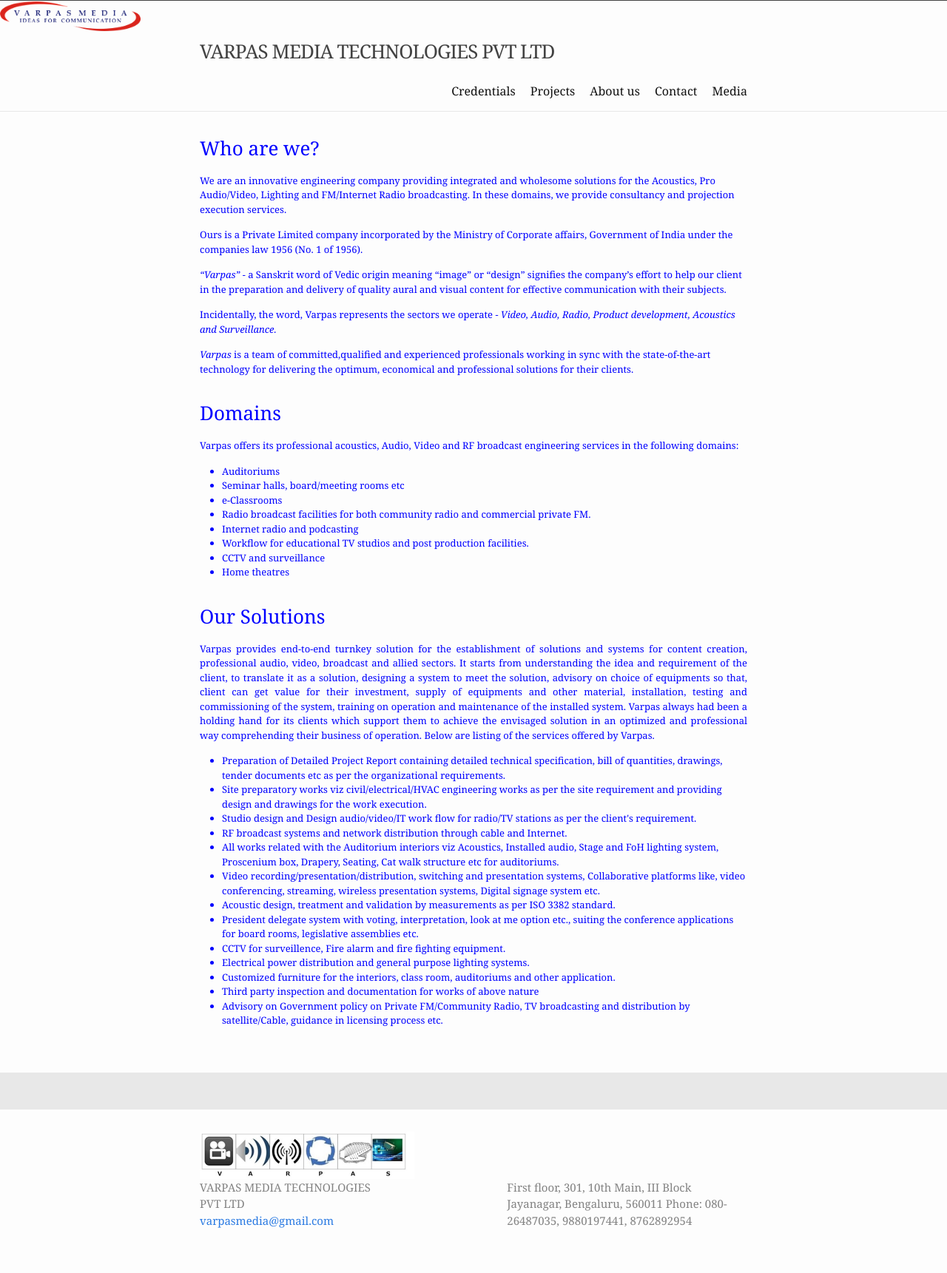
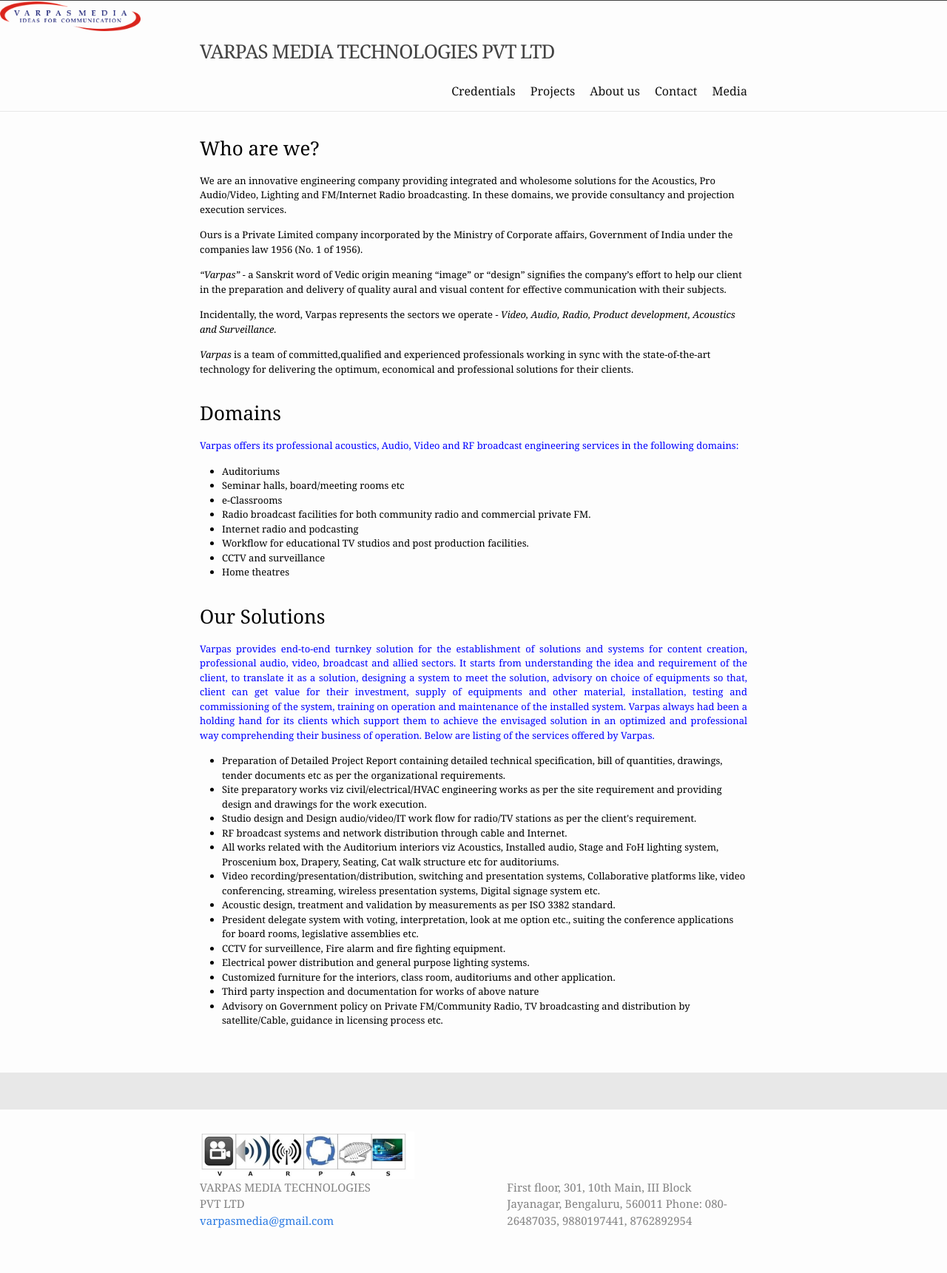
Before and after one commit to VarpasMedia/VarpasMedia.github.io, a Jekyll site: the page built from index.md, in a window 1280 px wide. Shown: the whole page at 74% size. Built offline with Jekyll 4.4.1, drawn with Linux system fonts in a browser that asks for light colours.

Commit message:
Update header.html

```diff
--- a/_includes/header.html
+++ b/_includes/header.html
@@ -3,7 +3,7 @@
 
 <img src="images/Logo of Varpas.png" width="190" height="40" alt="">
 
-<font size="3" face="georgia" color="blue">
+<font size="3" face="georgia" color="black">
 
   <div class="wrapper">
     {%- assign default_paths = site.pages | map: "path" -%}
```
